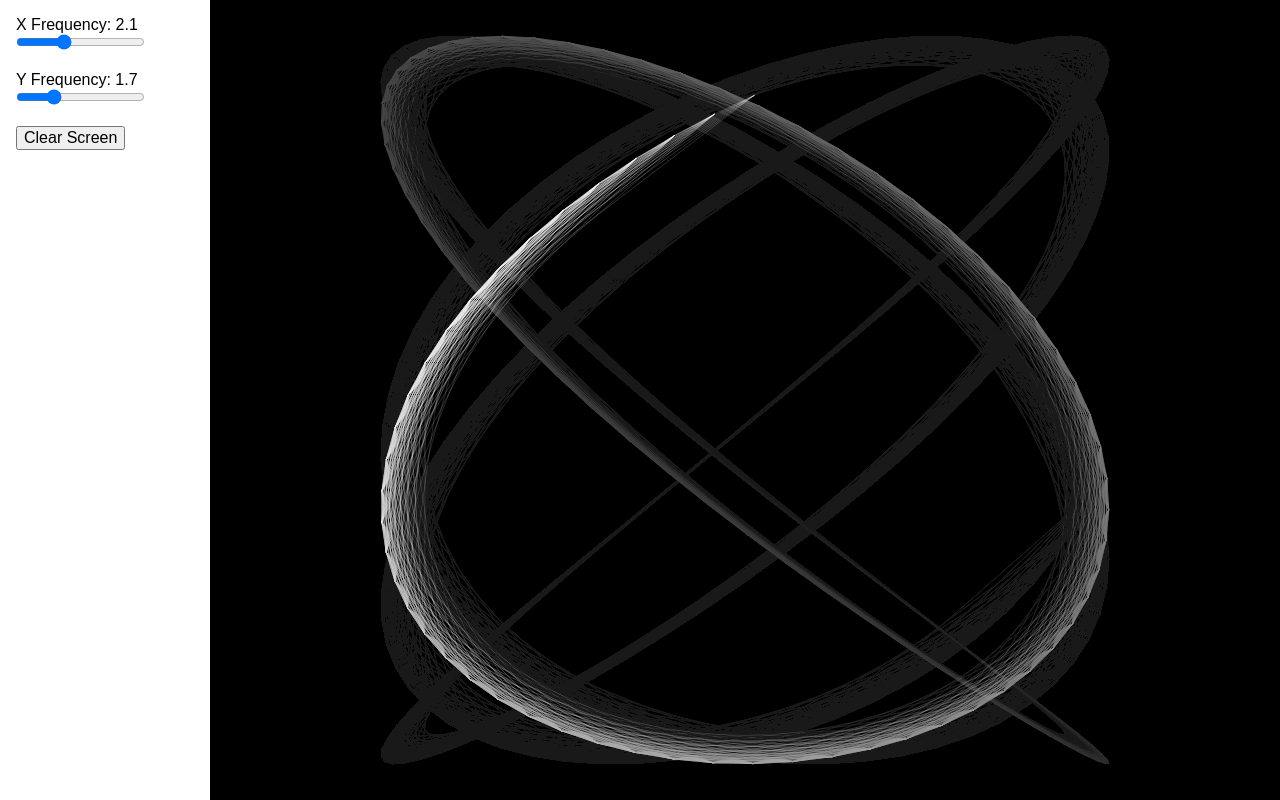
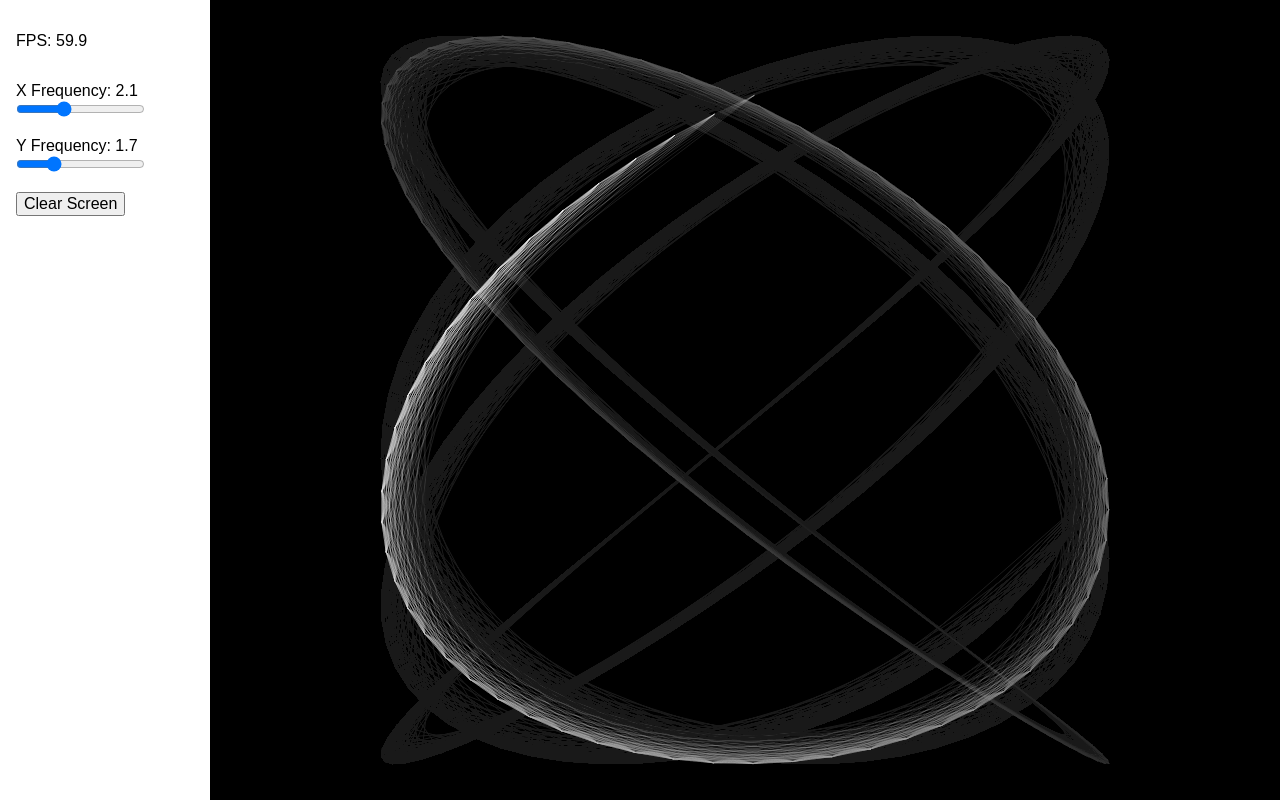
Before and after one commit to Creative-Coding-The-Hard-Way/react-p5-typescript-starter, a React app: page / in a window 1280 px wide. Built offline with nearby package versions, Linux system fonts and the light colour scheme; the HTML template or start-up script is replaced by a standard one.

Commit message:
add a react profiler and a fps counter

```diff
--- a/src/index.tsx
+++ b/src/index.tsx
@@ -1,6 +1,6 @@
 import "normalize.css";
 
-import React from "react";
+import React, { Profiler } from "react";
 import { createRoot } from "react-dom/client";
 import Sketch from "../lib/sketch";
 import * as appCssClasses from "./index.module.css";
@@ -11,12 +11,22 @@ function App() {
   const snap = useSnapshot(store);
   return (
     <div className={appCssClasses.mainAppDisplay}>
+      <Profiler
+        id="MainApp"
+        onRender={(id: string, phase: string, actualDuration: number) => {
+          console.log("Profiler update:", id, phase, actualDuration);
+        }}
+      >
         <Sketch
           impl={new MySketch()}
           className={appCssClasses.sketchArea}
           renderer="p2d"
         ></Sketch>
         <div className={appCssClasses.controlPanelArea}>
+          <div>
+            <p>FPS: {Math.floor(snap.fps * 10) / 10}</p>
+          </div>
+
           <div>
             <label htmlFor="xFrequency">X Frequency: {snap.xFrequency}</label>
             <br />
@@ -49,8 +59,11 @@ function App() {
             />
           </div>
 
-        <button onClick={() => (store.needsClear = true)}>Clear Screen</button>
+          <button onClick={() => (store.needsClear = true)}>
+            Clear Screen
+          </button>
         </div>
+      </Profiler>
     </div>
   );
 }
--- a/src/sketch.ts
+++ b/src/sketch.ts
@@ -7,7 +7,8 @@ export const store = proxy<{
   yFrequency: number;
   xFrequency: number;
   needsClear: boolean;
-}>({ yFrequency: 1.7, xFrequency: 2.1, needsClear: false });
+  fps: number;
+}>({ yFrequency: 1.7, xFrequency: 2.1, needsClear: false, fps: 60 });
 
 export default class MySketch extends P5Sketch {
   radius: number = 100;
@@ -35,10 +36,14 @@ export default class MySketch extends P5Sketch {
   }
 
   setup(p: P5): void {
-    p.stroke(255, 255, 255, 25);
+    p.stroke(255, 255, 255, 15);
   }
 
   draw(p: P5): void {
+    if (p.frameCount % 30 == 0) {
+      store.fps = p.frameRate();
+    }
+
     if (store.needsClear) {
       p.background(0, 0, 0, 255);
       this.resetPoints(p);
```
Lines whose indentation alone changed are shown as unchanged.
